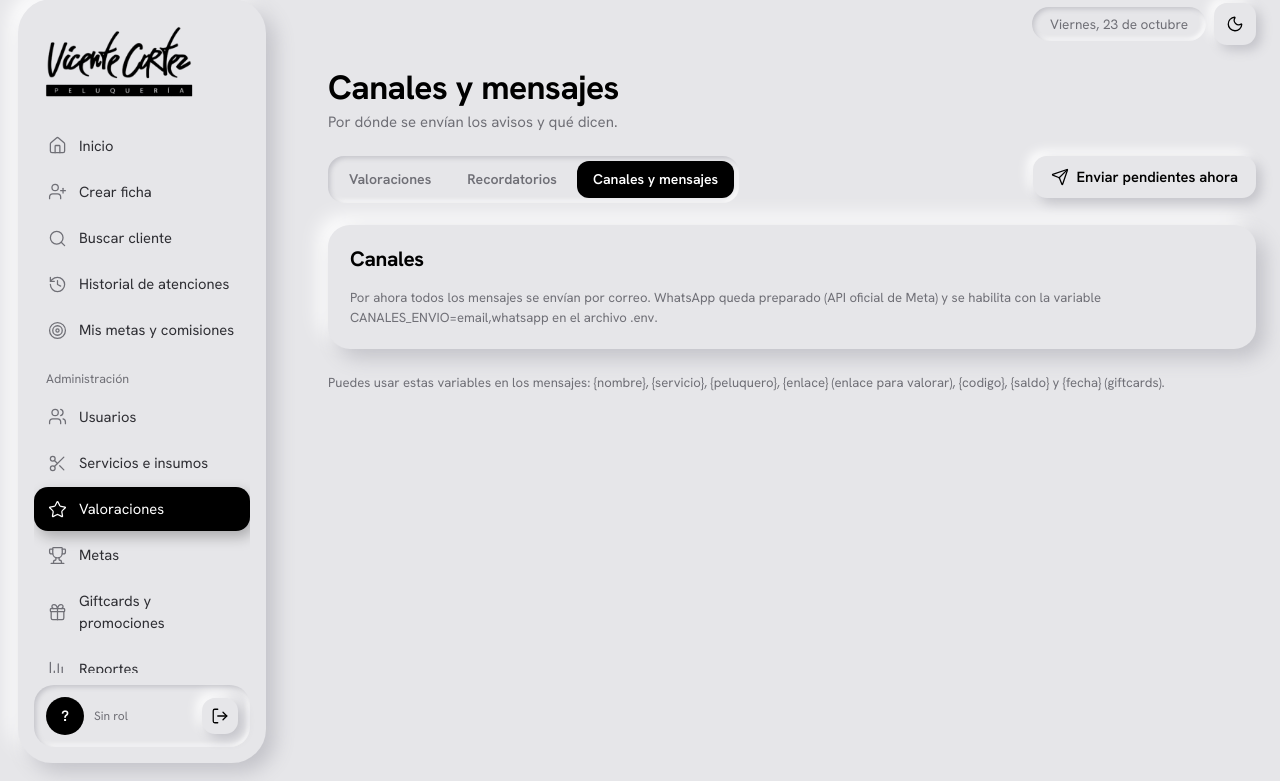
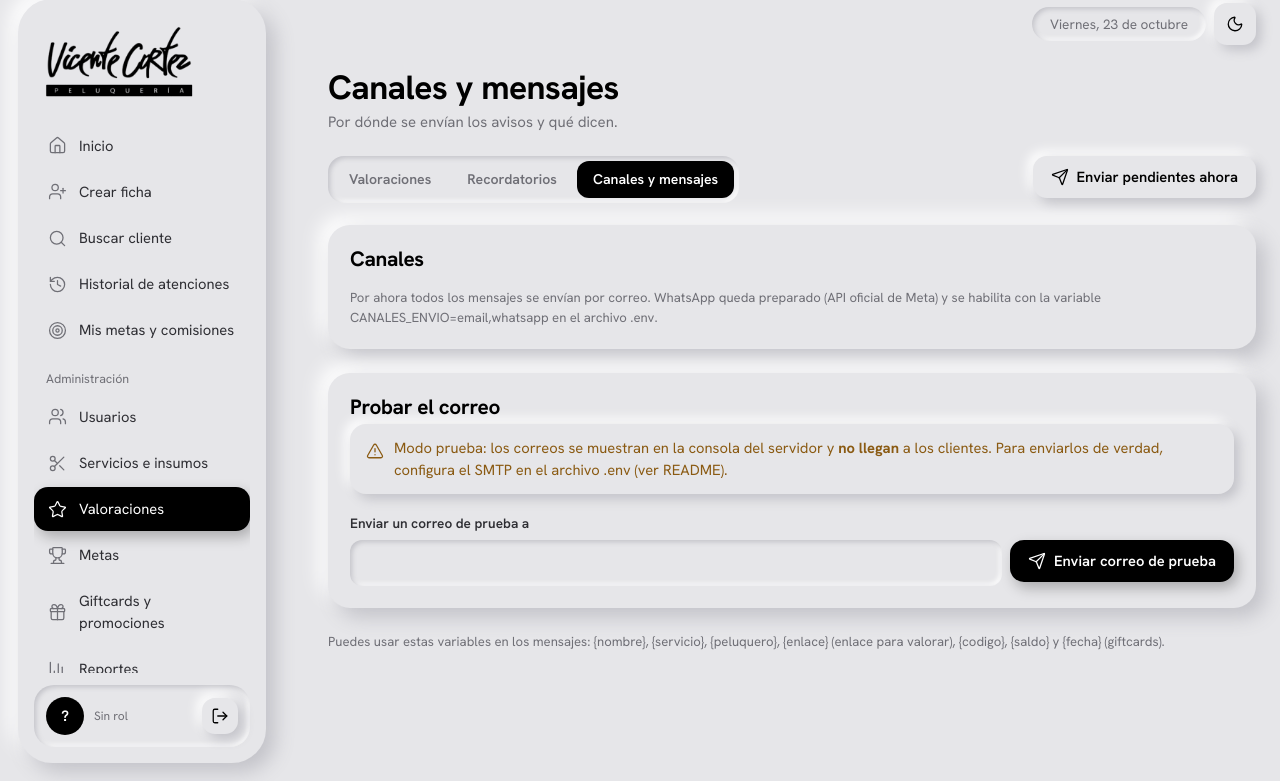
Before and after one commit to xJonathanMx/VicenteCortez_Plataforma, a Django app: page /seguimiento/canales/ in a window 1280 px wide. Shown: the part 19-800 px from the top of the page. Run offline with Django 5.2, Linux system fonts and the light colour scheme; the visitor is signed in with stand-in values (Sample User, id 1); data that the repository does not hold is empty; some libraries are stand-ins or nearby versions.

Commit message:
Botón para enviar un correo de prueba y textos de correo corregidos
- En Canales y mensajes: enviar un correo de prueba y ver si se envió o el error exacto.
- Aviso visible cuando el sistema está en modo consola (los correos no salen).
- Nueva redacción del mensaje de valoración, válida para cualquier servicio.
- Correos de los datos demo sin tildes ni ñ.

```diff
--- a/seguimiento/servicios.py
+++ b/seguimiento/servicios.py
@@ -24,8 +24,8 @@ log = logging.getLogger("seguimiento")
 
 TEXTOS_POR_DEFECTO = {
     "valoracion": ("¿Cómo te fue en Vicente Cortez?",
-                   "Hola {nombre}, gracias por visitarnos. ¿Cómo está tu {servicio}? "
-                   "Califica tu atención con {peluquero} del 1 al 5 aquí: {enlace}"),
+                   "Hola {nombre}, gracias por visitarnos. ¿Cómo quedaste con tu atención ({servicio})? "
+                   "Califica a {peluquero} del 1 al 5 aquí: {enlace}"),
     "renovacion": ("Es momento de renovar tu {servicio}",
                    "Hola {nombre}, ya pasó el tiempo recomendado desde tu {servicio}. "
                    "Para mantener el resultado te sugerimos agendar tu renovación. ¡Te esperamos!"),
--- a/seguimiento/views.py
+++ b/seguimiento/views.py
@@ -1,4 +1,7 @@
 from django import forms
+from django.core.exceptions import ValidationError
+from django.core.mail import send_mail
+from django.core.validators import validate_email
 from django.conf import settings
 from django.contrib import messages
 from django.db.models import Avg, Count, Q
@@ -94,6 +97,8 @@ def reintentar(request, tipo, pk):
 def canales(request):
     """RF-PA-13: canales disponibles y plantillas de mensajes."""
     if request.method == "POST":
+        if "probar_correo" in request.POST:
+            return probar_correo(request)
         if "canal" in request.POST:
             c = get_object_or_404(CanalComunicacion, pk=request.POST["canal"])
             c.activo = not c.activo
@@ -109,9 +114,34 @@ def canales(request):
     plantillas = [(p, PlantillaForm(instance=p, prefix=f"p{p.pk}"))
                   for p in Plantilla.objects.filter(canal__codigo__in=settings.CANALES_ENVIO)
                   .select_related("canal").order_by("tipo", "canal__nombre")]
-    return render(request, "seguimiento/canales.html", {"canales": CanalComunicacion.objects.all(),
-                                                         "plantillas": plantillas,
-                                                         "habilitados": settings.CANALES_ENVIO})
+    return render(request, "seguimiento/canales.html", {
+        "canales": CanalComunicacion.objects.all(), "plantillas": plantillas, "habilitados": settings.CANALES_ENVIO,
+        "correo_real": not settings.EMAIL_BACKEND.endswith(("console.EmailBackend", "locmem.EmailBackend")),
+        "remitente": settings.DEFAULT_FROM_EMAIL})
+
+
+def probar_correo(request):
+    """Envía un correo de prueba con la configuración actual y muestra el resultado o el error."""
+    destino = request.POST.get("probar_correo", "").strip()
+    try:
+        validate_email(destino)
+    except ValidationError:
+        messages.error(request, f"«{destino or 'vacío'}» no es un correo válido.")
+        return redirect("seguimiento:canales")
+    try:
+        send_mail("Prueba de correo: Peluquería Vicente Cortez",
+                  f"Hola, este es un correo de prueba enviado desde la plataforma por {request.user.nombre_corto}.\n"
+                  "Si lo recibiste, los recordatorios y valoraciones también van a llegar.",
+                  None, [destino])
+    except Exception as e:  # credenciales, servidor caído, etc.
+        messages.error(request, f"No se pudo enviar: {e}. Revisa EMAIL_HOST, EMAIL_HOST_USER y EMAIL_HOST_PASSWORD en el .env.")
+        return redirect("seguimiento:canales")
+    if settings.EMAIL_BACKEND.endswith("console.EmailBackend"):
+        messages.warning(request, "El correo se generó, pero el sistema está en modo prueba: aparece en la consola del "
+                                  "servidor y no llega a la bandeja. Configura el SMTP en el .env para enviarlo de verdad.")
+    else:
+        messages.success(request, f"Correo enviado a {destino}. Revisa la bandeja de entrada (y spam).")
+    return redirect("seguimiento:canales")
 
 
 def valorar_publico(request, token):
--- a/templates/seguimiento/canales.html
+++ b/templates/seguimiento/canales.html
@@ -19,6 +19,19 @@
   {% endfor %}
   <p class="small text-apagado mt-3 mb-0">Por ahora todos los mensajes se envían por correo. WhatsApp queda preparado (API oficial de Meta) y se habilita con la variable CANALES_ENVIO=email,whatsapp en el archivo .env.</p>
 </section>
+<section class="tarjeta mb-4">
+  <h2 class="mb-1">Probar el correo</h2>
+  {% if correo_real %}
+    <p class="small text-apagado">El sistema está conectado a un servidor de correo. Los mensajes salen desde <strong>{{ remitente }}</strong>.</p>
+  {% else %}
+    <div class="aviso warning"><i data-lucide="triangle-alert"></i><div>Modo prueba: los correos se muestran en la consola del servidor y <strong>no llegan</strong> a los clientes. Para enviarlos de verdad, configura el SMTP en el archivo .env (ver README).</div></div>
+  {% endif %}
+  <form method="post" class="d-flex gap-2 flex-wrap align-items-end">{% csrf_token %}
+    <div class="flex-grow-1" style="min-width:220px"><label class="form-label" for="probar_correo">Enviar un correo de prueba a</label>
+      <input class="form-control" type="email" id="probar_correo" name="probar_correo" value="{{ user.correo }}" inputmode="email"></div>
+    <button class="btn btn-negro mb-1"><i data-lucide="send"></i>Enviar correo de prueba</button>
+  </form>
+</section>
 <p class="small text-apagado">Puedes usar estas variables en los mensajes: {nombre}, {servicio}, {peluquero}, {enlace} (enlace para valorar), {codigo}, {saldo} y {fecha} (giftcards).</p>
 <div class="rejilla rejilla-2">
   {% for p, form in plantillas %}
```
Also changed, not shown: core/management/commands/cargar_datos_iniciales.py (+8 -2 lines), core/tests.py (+11 -0 lines).
